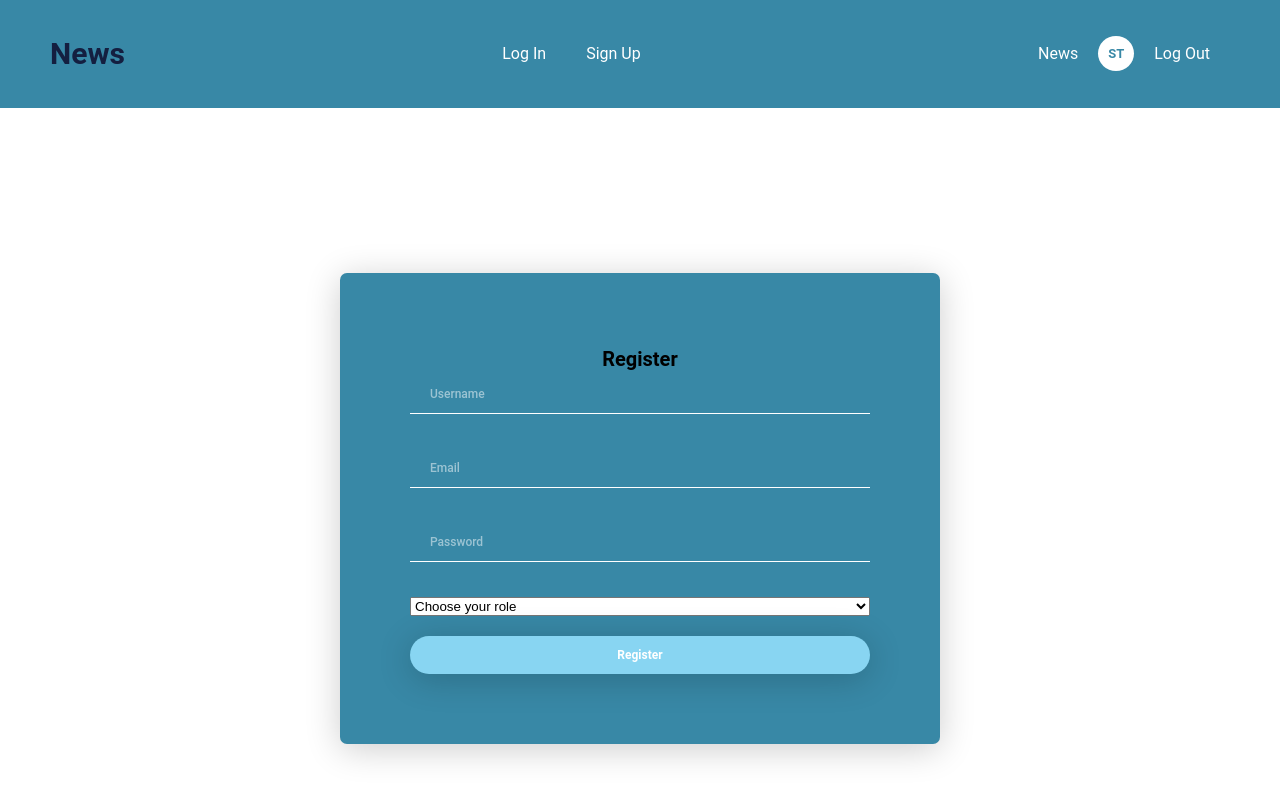
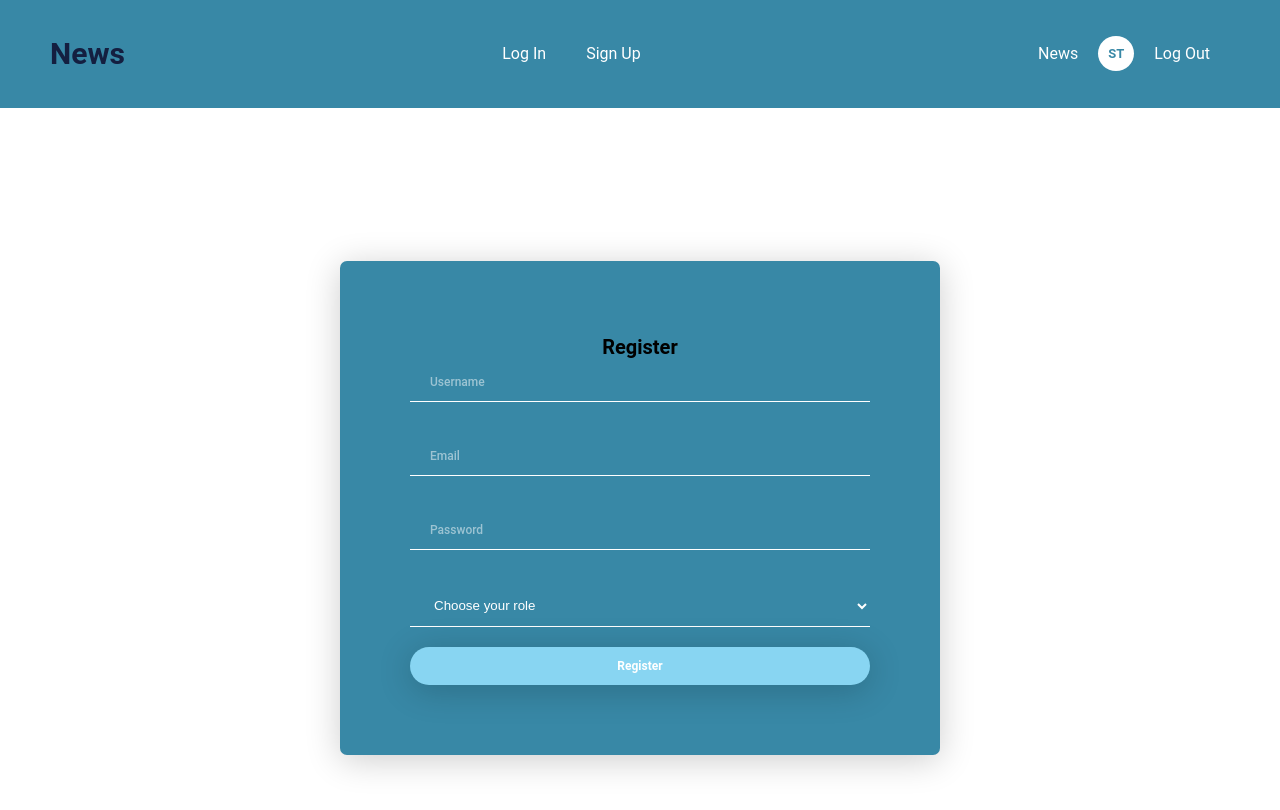
Before and after one commit to ShaqeTarverdyan/Full-Stack-CRUD-, a React (Create React App) app in the folder client/: page /signUp in a window 1280 px wide. Shown: the top 810 px of the page. Built offline with nearby package versions, Linux system fonts and the light colour scheme.

Commit message:
upgrade signUp component

```diff
--- a/client/src/components/authentication/SignUp.js
+++ b/client/src/components/authentication/SignUp.js
@@ -1,19 +1,16 @@
 import React, { useState } from 'react';
-import Axios from 'axios';
 import { connect } from 'react-redux';
 import { signUp } from '../../store/actions/authActions'
 import { Formik, Field } from 'formik';
 import * as Yup from 'yup';
+import { roles } from '../../constants';
 
 import Input from '../UI/Input';
 import Button from '../UI/Button';
 
-import { Container, FormWrapper, StyledForm, StyledSelect } from '../../generalStyles';
+import { Container, FormWrapper, StyledForm, StyledSelect, StyledOption } from '../../generalStyles';
 
-const roles = [
-    {id: 1, name: 'Super Admin', value: 'super'},
-    {id: 2, name: 'Panel Admin', value: 'panel'}
-]
+
 const SignUp = ({ signUp }) => {
 
 
@@ -60,9 +57,12 @@ const SignUp = ({ signUp }) => {
                                     as={StyledSelect}
                                     name="role"
                                 >
-                                    <option value="">Choose your role</option>
-                                    <option value="super">Super Admin</option>
-                                    <option value="panel">Panel Admin</option>
+                                     <StyledOption value="">Choose your role</StyledOption>
+                                    {
+                                        roles.map(({id, name, value}) => (
+                                            <StyledOption key={id} value={value}>{name}</StyledOption>
+                                        ))
+                                    }
                                 </Field>
                                 <Button disabled={!isValid || setSubmitting} type="submit">Register</Button>
                             </StyledForm>
--- /dev/null
+++ b/client/src/constants/index.js
@@ -0,0 +1,4 @@
+export const roles = [
+    {id: 1, name: 'Super Admin', value: 'super'},
+    {id: 2, name: 'Panel Admin', value: 'panel'}
+]
--- a/client/src/generalStyles/index.js
+++ b/client/src/generalStyles/index.js
@@ -34,4 +34,18 @@ export const StyledForm = styled(Form)`
 
 export const StyledSelect = styled.select`
     width: 100%;
+    border-color: none;
+    background-color: var(--color-mainLight);
+    padding: 1.2rem 2rem;
+    border: none;
+    border-bottom: 1px solid var(--color-white);
+    color: var(--color-white);
 `;
+
+export const StyledOption = styled.option`
+    background-color: var(--color-main);
+    padding: 1.2rem 2rem;
+    border: none;
+    font-size: 1.5rem;
+    color: var(--color-mainDark)
+`;
```
